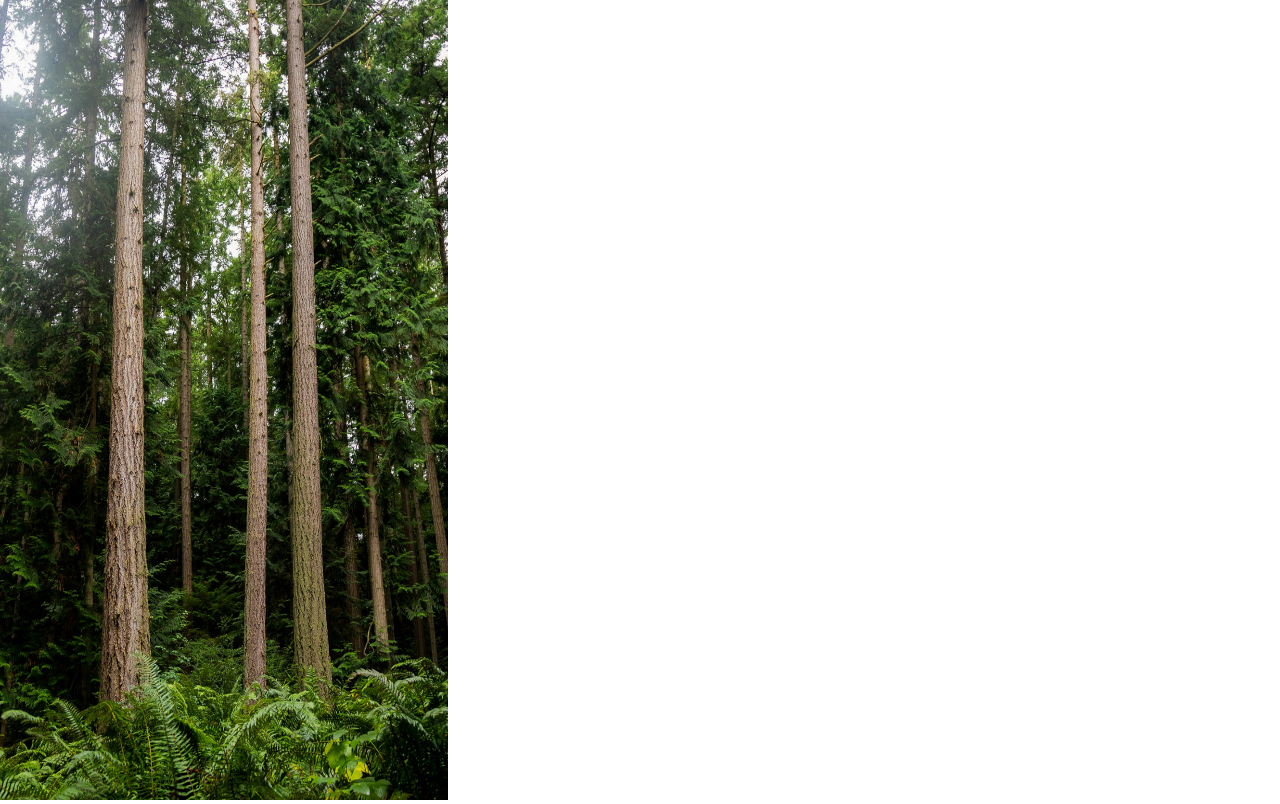
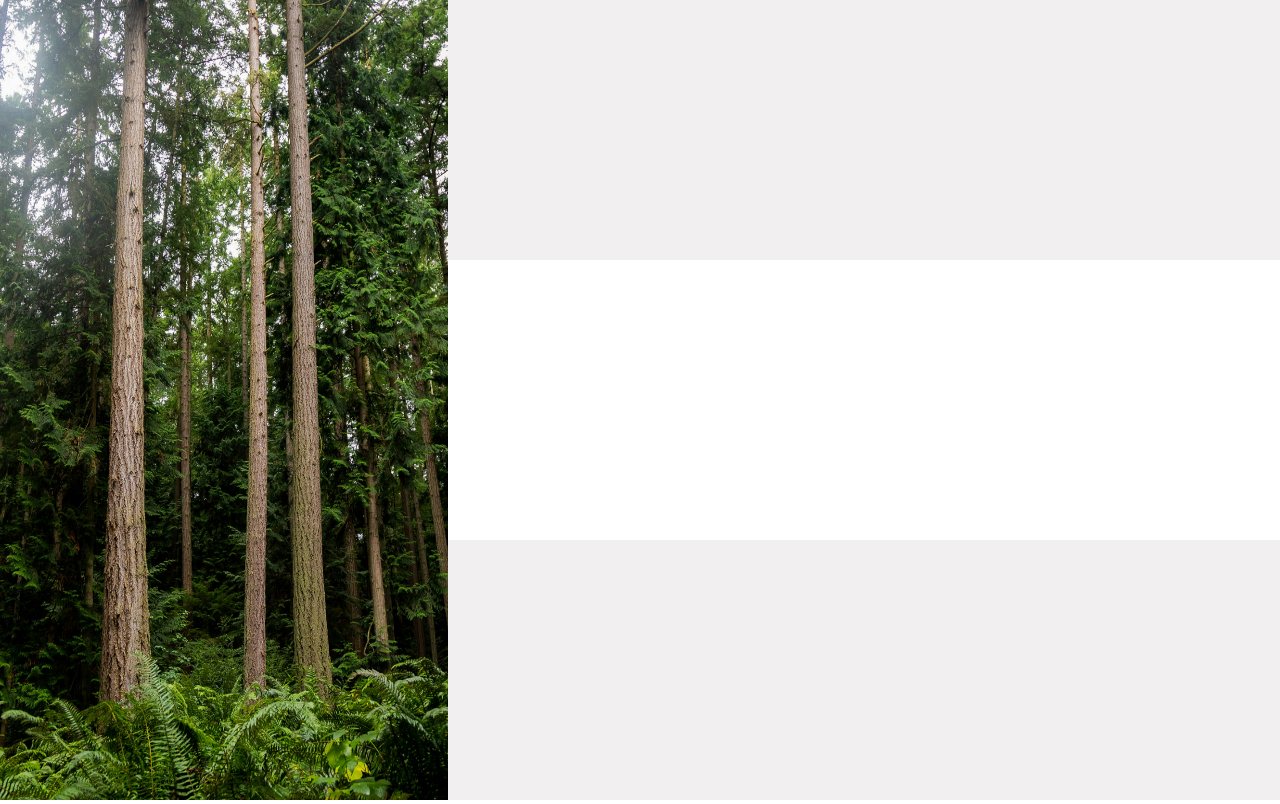
Before and after one commit to dfitch96/Sign-Up-Form, a plain HTML site: page index.html in a window 1280 px wide. Drawn offline with Linux system fonts and the light colour scheme.

Commit message:
added sections for the form

```diff
--- a/index.html
+++ b/index.html
@@ -10,6 +10,13 @@
     <img src="images/halie-west-bTzpau9mKT4-unsplash.jpg" alt="Trees">
 
 
+    <div class="form-wrapper">
+        <div class="form-head"></div>
+        <div class="form-body"></div>
+        <div class="form-foot"></div>
+    </div>
+
+
 
 
 </body>
--- a/style.css
+++ b/style.css
@@ -7,17 +7,48 @@
 
 }
 
+
+:root{
+    --image-height: 100vh;
+    --image-width: 35vw;
+    --form-width: 65vw;
+    --form-head-foot-height: 32.5vh;
+    --form-body-height: 35vh;
+}
+
 body{
     margin: 0;
     padding: 0;
+    display: flex;
 }
 
 .logo{
     font-family: 'norsebold';
 }
 
+.form-wrapper{
+    display: flex;
+    flex-direction: column;
+    height: 100vh;
+}
+
 img{
-    height: 100vh;
-    width: 35vw;
+    height: var(--image-height);
+    width: var(--image-width);
     background-image: url('images/halie-west-bTzpau9mKT4-unsplash.jpg')
 }
+
+
+.form-foot,
+.form-head{
+    height: var(--form-head-foot-height);
+    width: var(--form-width);
+    background-color: rgb(241, 239, 239);
+
+}
+
+.form-body{
+    height: var(--form-body-height);
+    width: var(--form-width);
+    background-color: rgb(255, 255, 255);
+}
```
